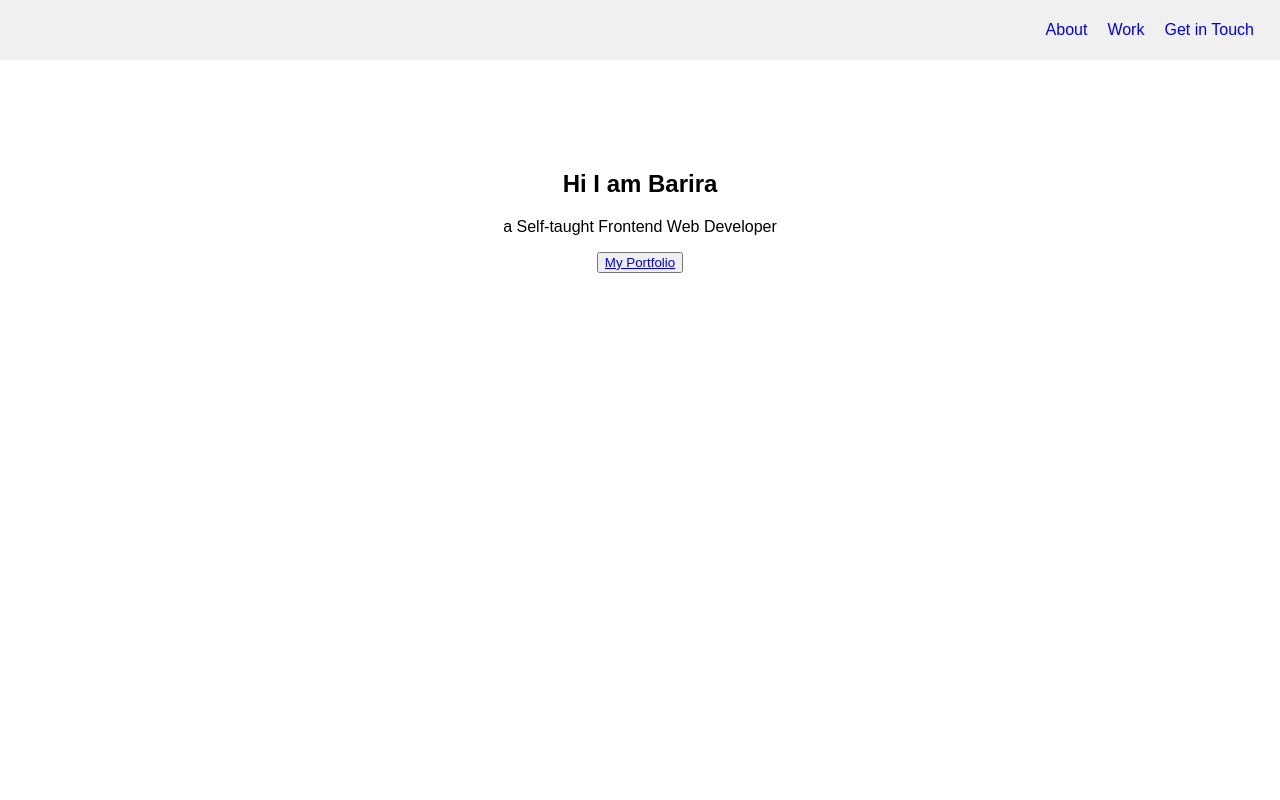
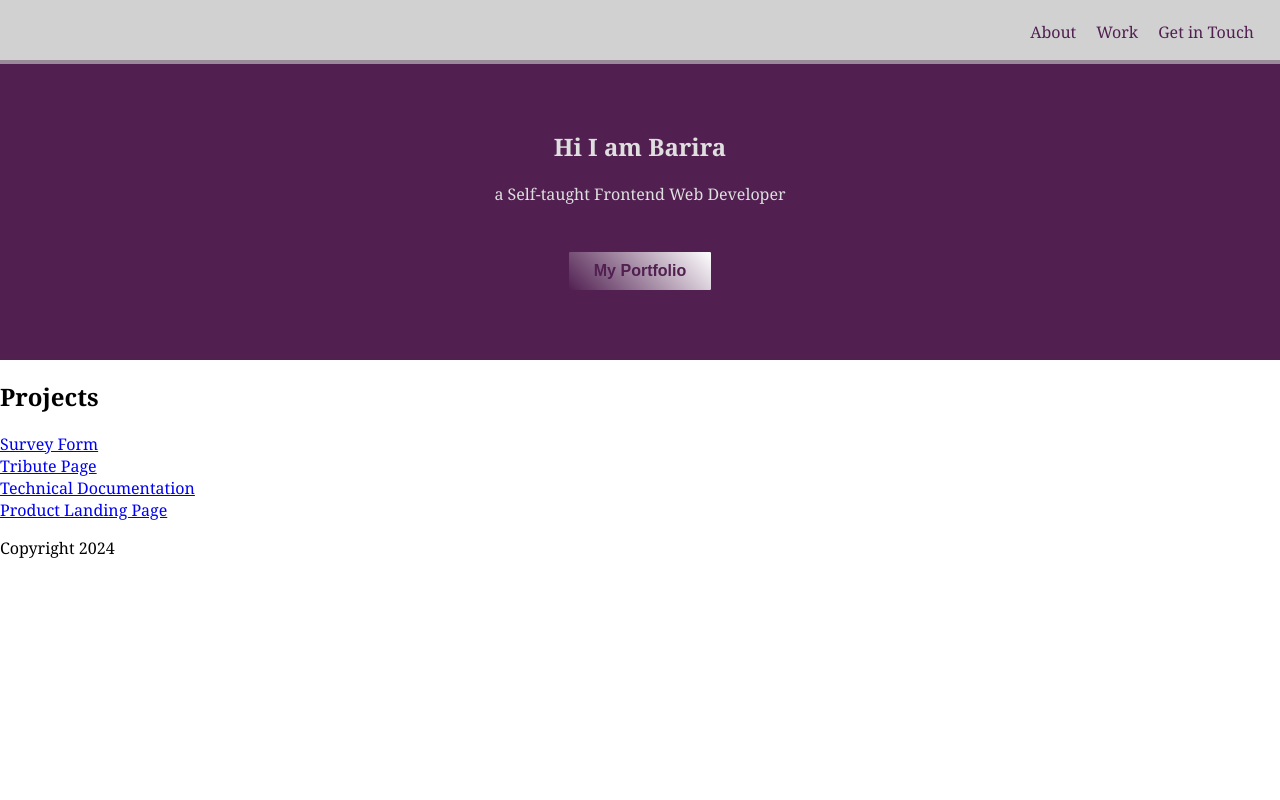
Before and after one commit to Beas007/New-Landing-page-2024, a plain HTML site: page index.html in a window 1280 px wide. Shown: the top 800 px of the page. Drawn offline with Linux system fonts and the light colour scheme.

Commit message:
formatted navbar and welcome section in CSS

```diff
--- a/index.html
+++ b/index.html
@@ -20,15 +20,15 @@
     </nav>
 
     <section id="welcome-section">
-      <h1>Hi I am Barira</h1>
-      <p>a Self-taught Frontend Web Developer</p>
-      <button>
-        <a
-          href="https://www.freecodecamp.org/fccfa78e474-c310-45a0-8ca1-256344c54d2e"
-          >My Portfolio</a
-        >
-      </button>
+      <div class="welcome">
+        <h1>Hi I am Barira</h1>
+        <p>a Self-taught Frontend Web Developer</p>
+        <button>
+          <a href="https://github.com/Beas007?tab=repositories">My Portfolio</a>
+        </button>
+      </div>
     </section>
+
     <section id="project-section">
       <h2>Projects</h2>
       <div class="projects">
--- a/style.css
+++ b/style.css
@@ -1,11 +1,12 @@
 :root {
-  --default-color: rgba(56, 22, 56, 0.735);
+  --main-color: rgb(81, 32, 81);
+  --bars-color: #dfdfdf;
 }
 body {
   font-family: sans-serif;
   margin: 0;
   height: 100vh;
-  scroll-behavior: auto;
+  font-family: Georgia, "Times New Roman", Times, serif;
 }
 
 #navbar {
@@ -13,28 +14,45 @@ body {
   top: 0;
   right: 0;
   width: 100%;
-  background-color: #f0f0f0;
+  background-color: #bebdbdaf;
   padding: 1rem;
+  margin-bottom: 20px;
 }
 #navbar a {
   float: right;
   padding: 5px 10px;
   text-decoration: none;
+  color: var(--main-color);
+  font-size: 16px;
 }
 
 #welcome-section {
-  height: 100vh;
+  display: block;
+  margin-top: 30px;
+  background-color: var(--main-color);
+  height: 300px;
+  width: 100%;
   text-align: center;
-  padding: 150px;
-  margin: 0;
 }
-
+.welcome {
+  display: block;
+  margin-top: 60px;
+  padding: 50px;
+  color: var(--bars-color);
+}
+.welcome a {
+  color: var(--main-color);
+  text-decoration: none;
+  font-size: 16px;
+  font-weight: 600;
+}
+button {
+  border: 1px solid var(--main-color);
+  border-radius: 2px;
+  padding: 10px 25px;
+  margin-top: 30px;
+  background: linear-gradient(45deg, var(--main-color), white);
+}
 #projects {
   padding: 2rem;
 }
-
-.project-tile {
-  border: 1px solid #ccc;
-  padding: 1rem;
-  margin-bottom: 1rem;
-}
```
